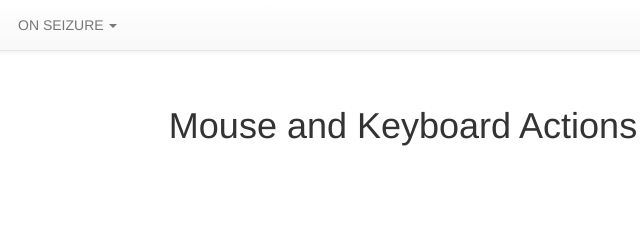
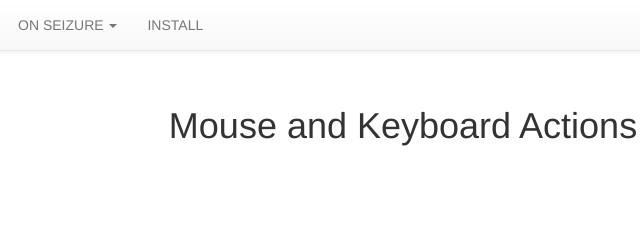
Before and after one commit to Docapost-Agility/mka, a website built with webpack: page docs/index.html in a window 1280 px wide. Shown: the top 240 px of the page, 237-877 px from the left. Built offline with nearby package versions, Linux system fonts and the light colour scheme.

Commit message:
Fix Menu install

```diff
--- a/docs/index.html
+++ b/docs/index.html
@@ -94,6 +94,7 @@
                         <li><a scroll-to-item scroll-to="#delete">DELETE</a></li>
                     </ul>
                 </li>
+                <li><a scroll-to-item scroll-to="#install">INSTALL</a></li>
             </ul>
         </div>
     </div>
```
